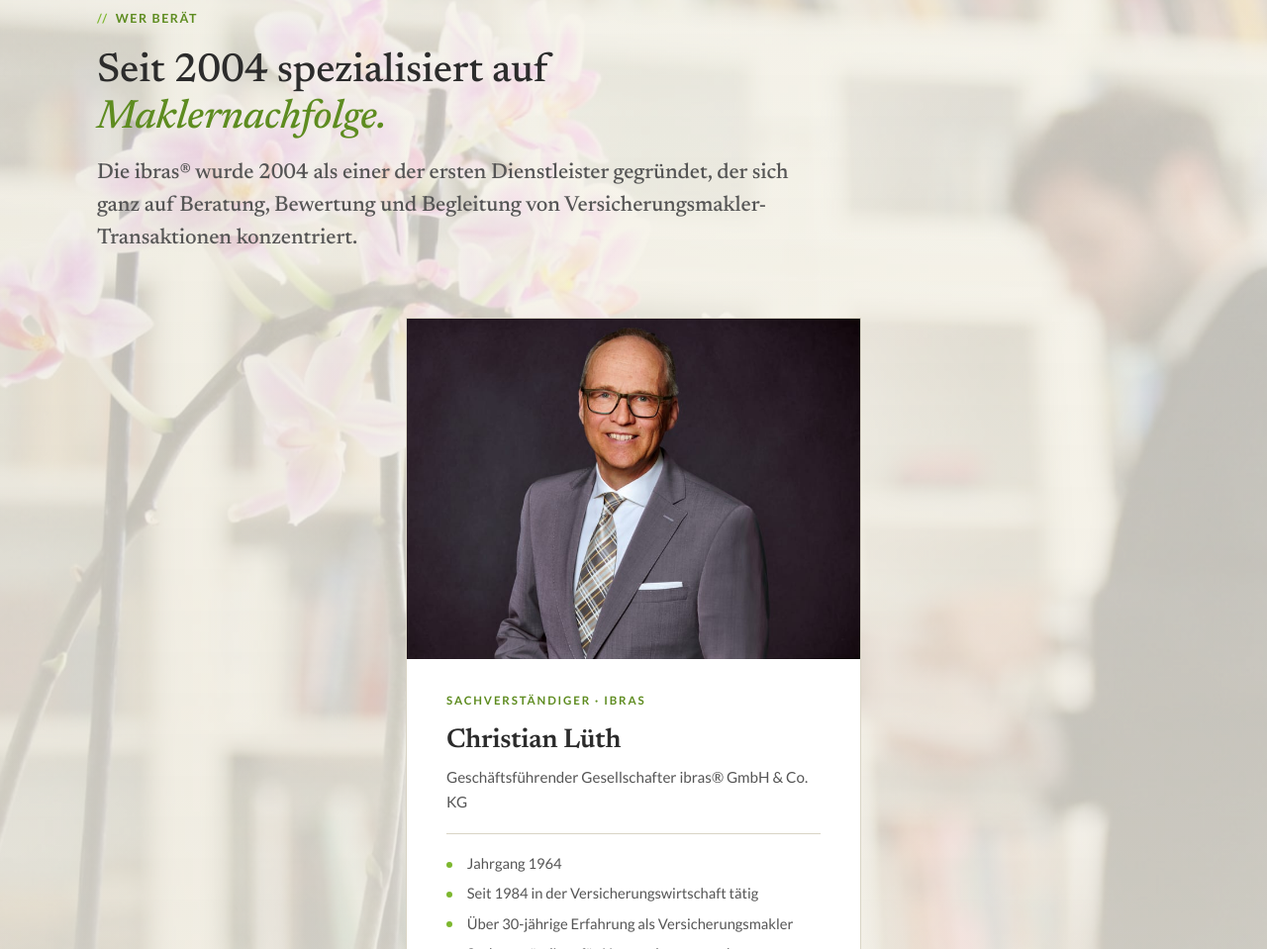
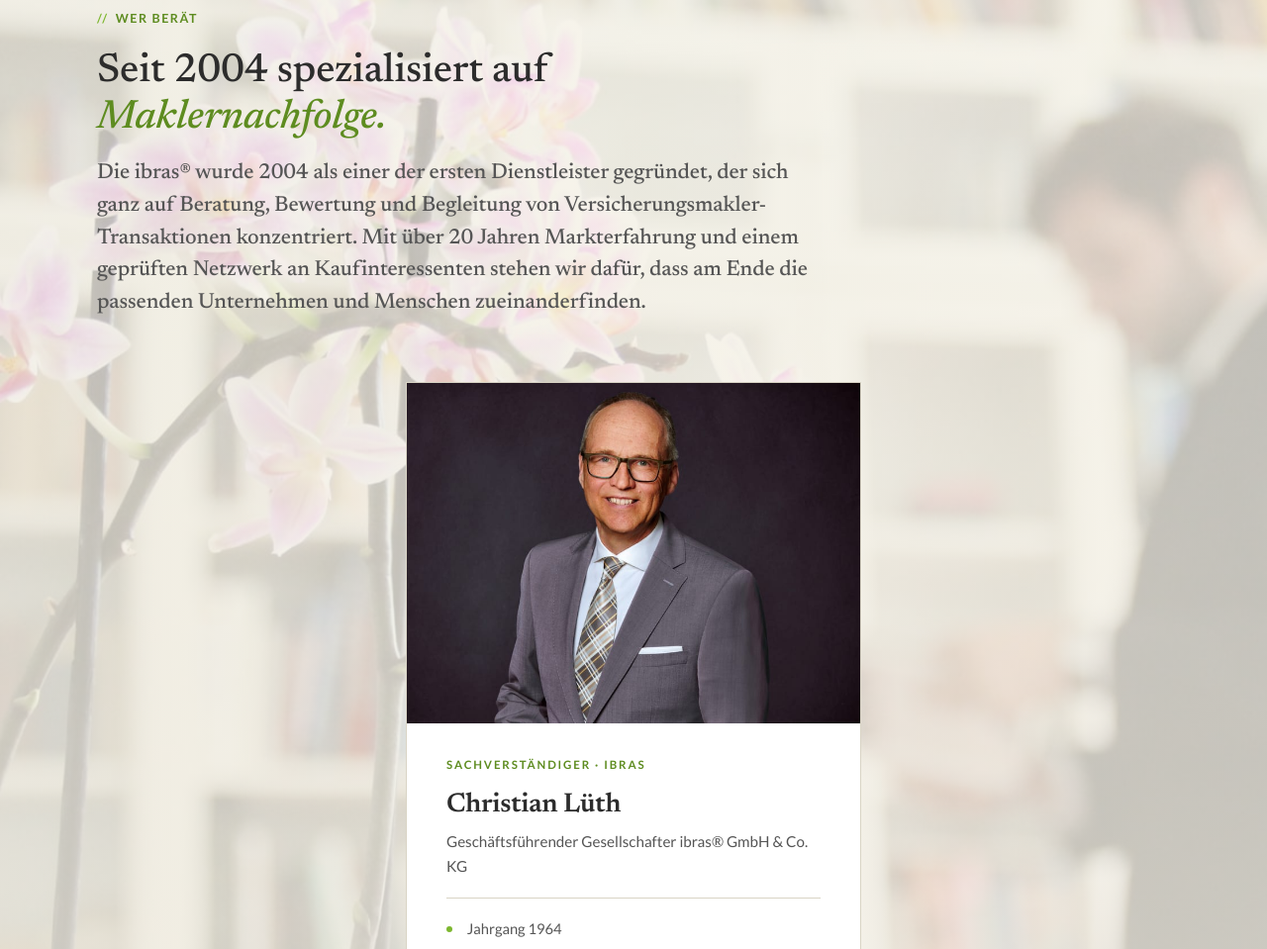
Before and after one commit to ibras2004/orientierungsberatung, a plain HTML site: page index.html in a window 1280 px wide. Shown: the part 1721-2680 px from the top of the page at 99% size. Drawn offline with Linux system fonts and the light colour scheme.

Commit message:
Positionierung "passende Unternehmen und Menschen zusammenbringen" ergaenzen
Im Abschnitt "Wer beraet" Markterfahrung (ueber 20 Jahre) und das
geprüfte Kaufinteressenten-Netzwerk erwaehnt, analog zur Positionierung
auf ibras.de ("in die richtigen Haende", geprüfte Kaufinteressenten).

```diff
--- a/index.html
+++ b/index.html
@@ -1690,7 +1690,7 @@
       <span class="eyebrow">Wer berät</span>
       <h2>Seit 2004 spezialisiert auf <em>Maklernachfolge.</em></h2>
       <p class="lead" style="margin-top: 1rem;">
-        Die ibras® wurde 2004 als einer der ersten Dienstleister gegründet, der sich ganz auf Beratung, Bewertung und Begleitung von Versicherungsmakler-Transaktionen konzentriert.
+        Die ibras® wurde 2004 als einer der ersten Dienstleister gegründet, der sich ganz auf Beratung, Bewertung und Begleitung von Versicherungsmakler-Transaktionen konzentriert. Mit über 20 Jahren Markterfahrung und einem geprüften Netzwerk an Kaufinteressenten stehen wir dafür, dass am Ende die passenden Unternehmen und Menschen zueinanderfinden.
       </p>
     </div>
 
```
